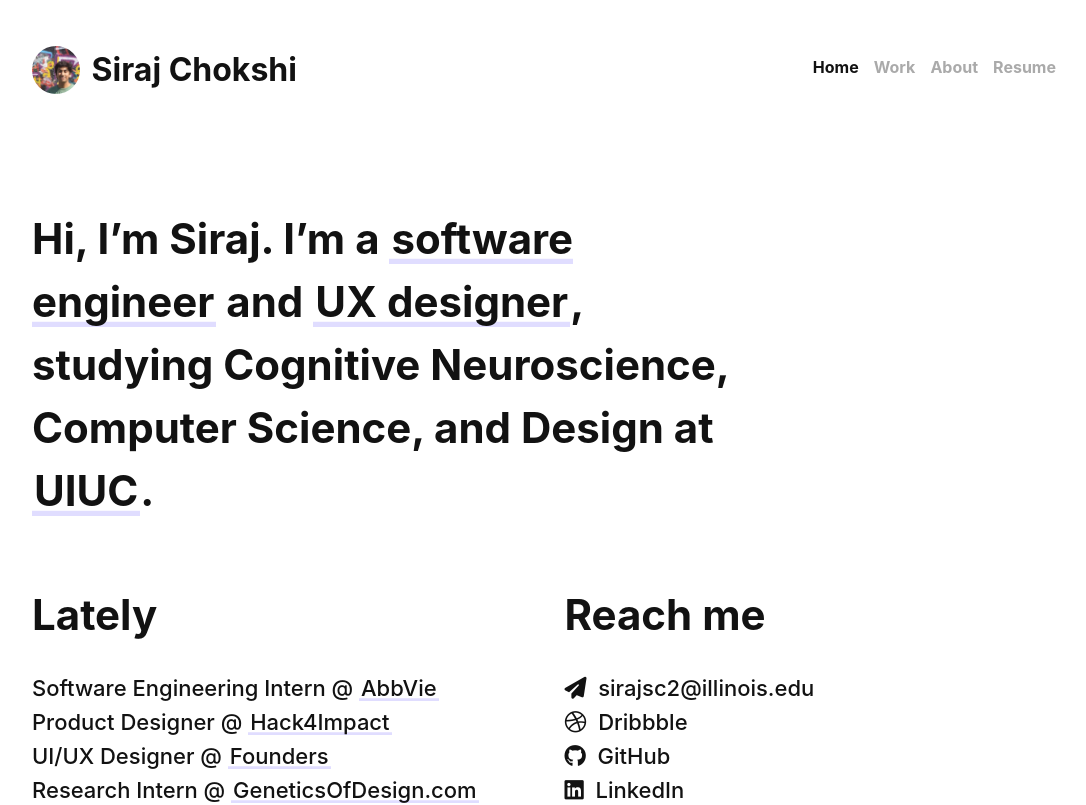
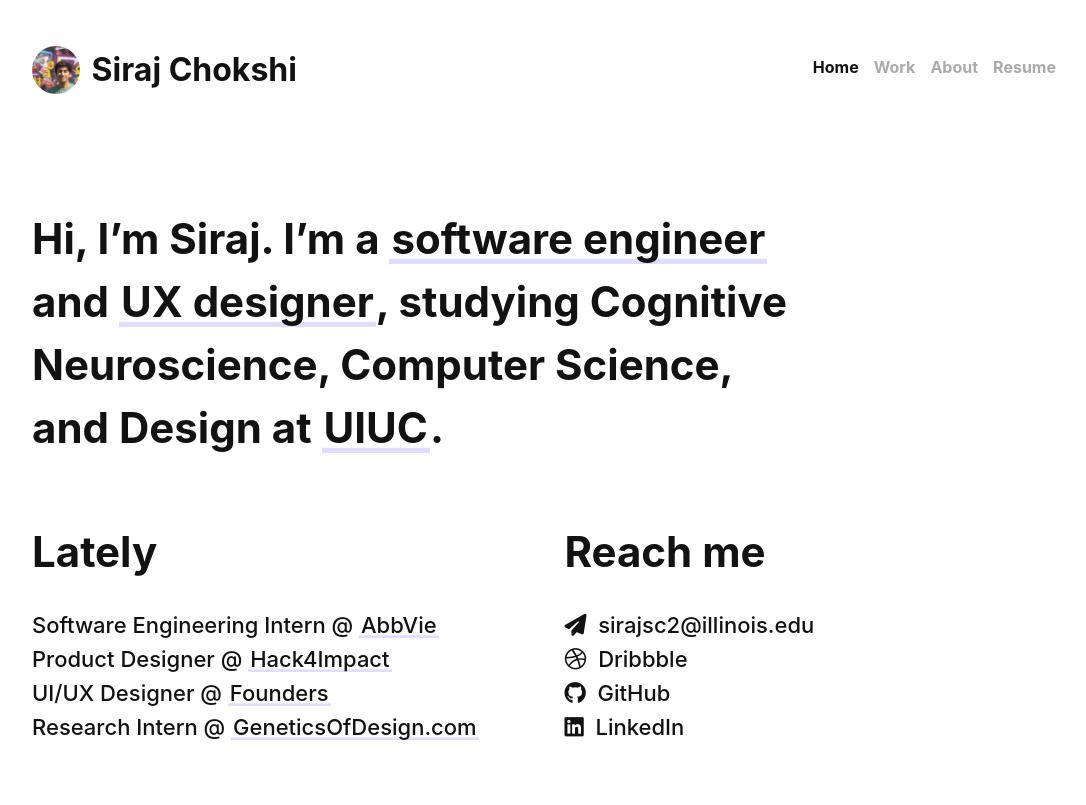
Before and after one commit to SirajChokshi/old-portfolio, a React (Create React App) app: page / in a window 1280 px wide. Shown: the top 805 px of the page, without its empty margins (96-1182 px from the left). Built offline with nearby package versions, Linux system fonts and the light colour scheme.

Commit message:
update bio width

```diff
--- a/src/css/main.css
+++ b/src/css/main.css
@@ -173,7 +173,7 @@ nav ul:hover li a:hover {
 }
 
 p#bio {
-    width: 70%;
+    width: 75%;
     font-size: 42px;
     font-weight: 700;
     line-height: 1.5;
```
